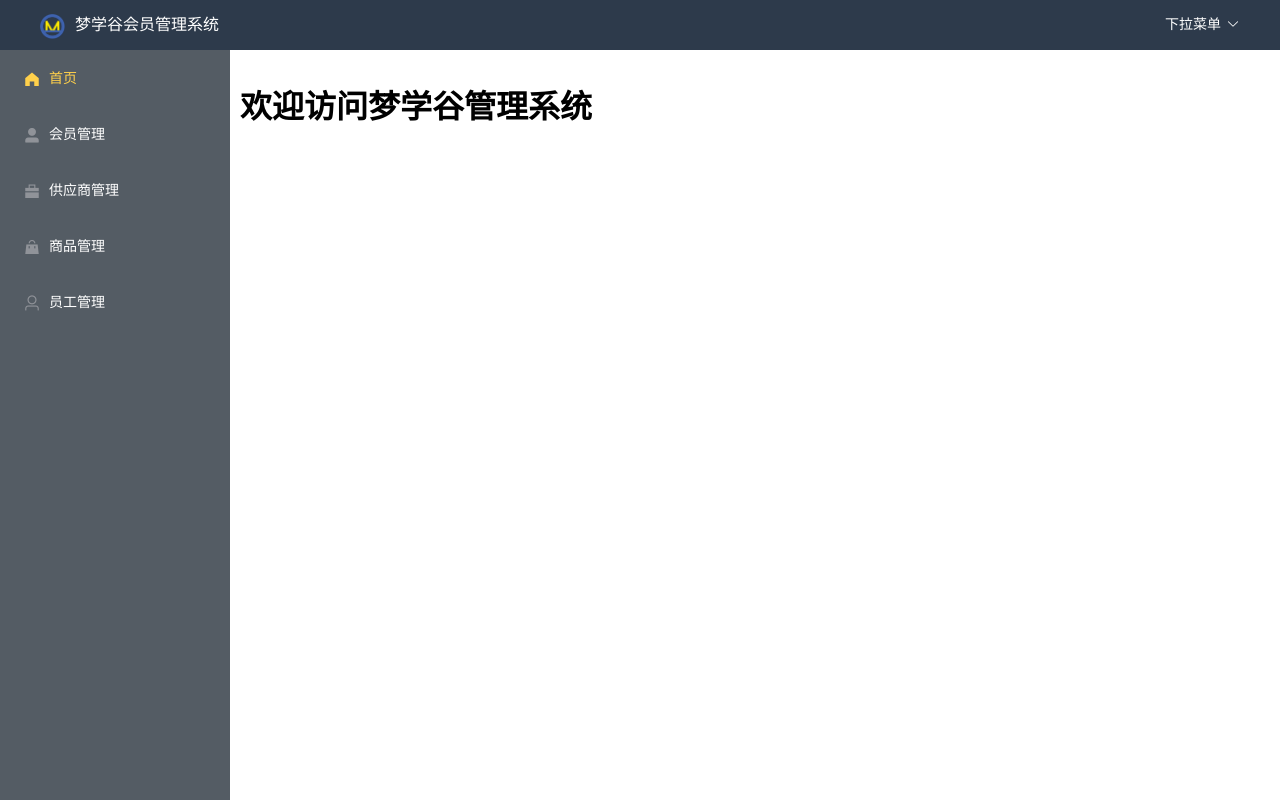
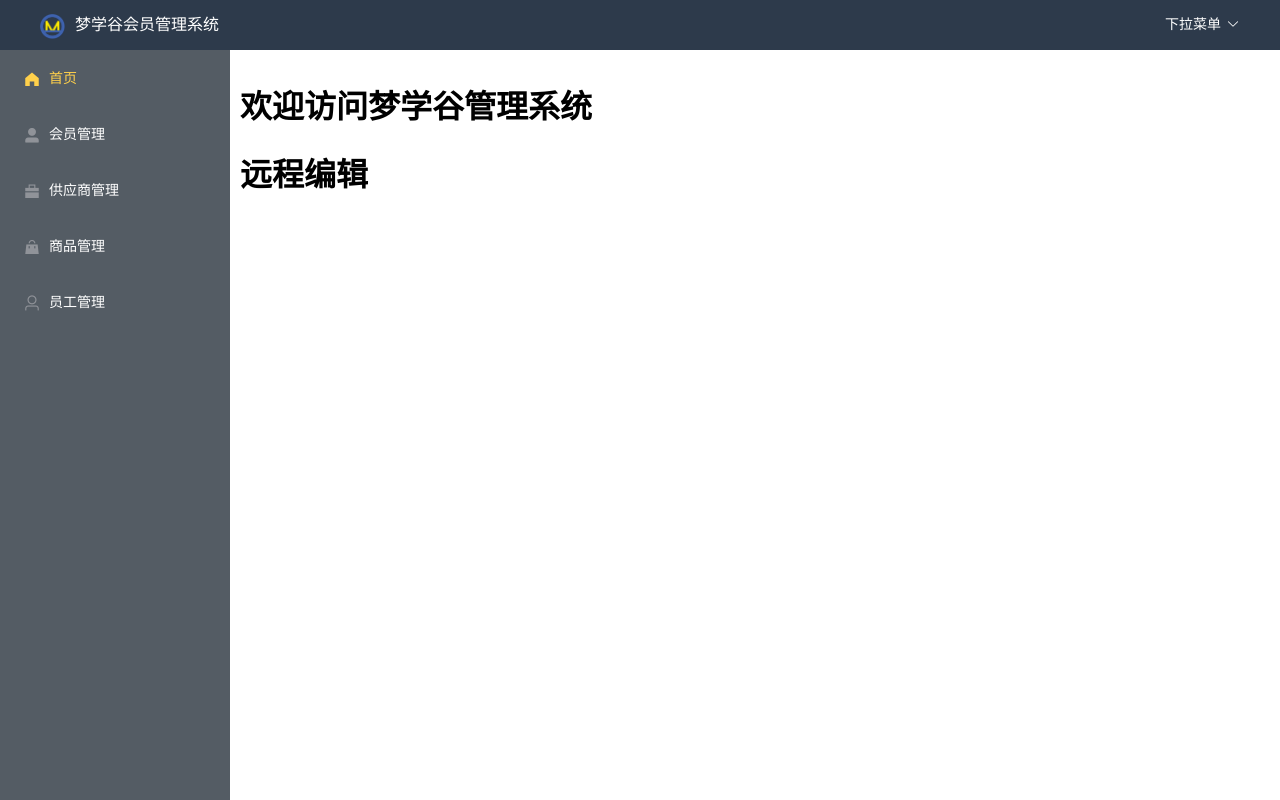
Before and after one commit to shaozifan521/mms-admin, a Vue app: page /home in a window 1280 px wide. Built offline with nearby package versions, Linux system fonts and the light colour scheme.

Commit message:
Update index.vue

```diff
--- a/src/views/home/index.vue
+++ b/src/views/home/index.vue
@@ -1,6 +1,7 @@
 <template>
   <div>
    <h1>欢迎访问梦学谷管理系统</h1>
+   <h1>远程编辑</h1>
   </div>
 </template>
 
```
